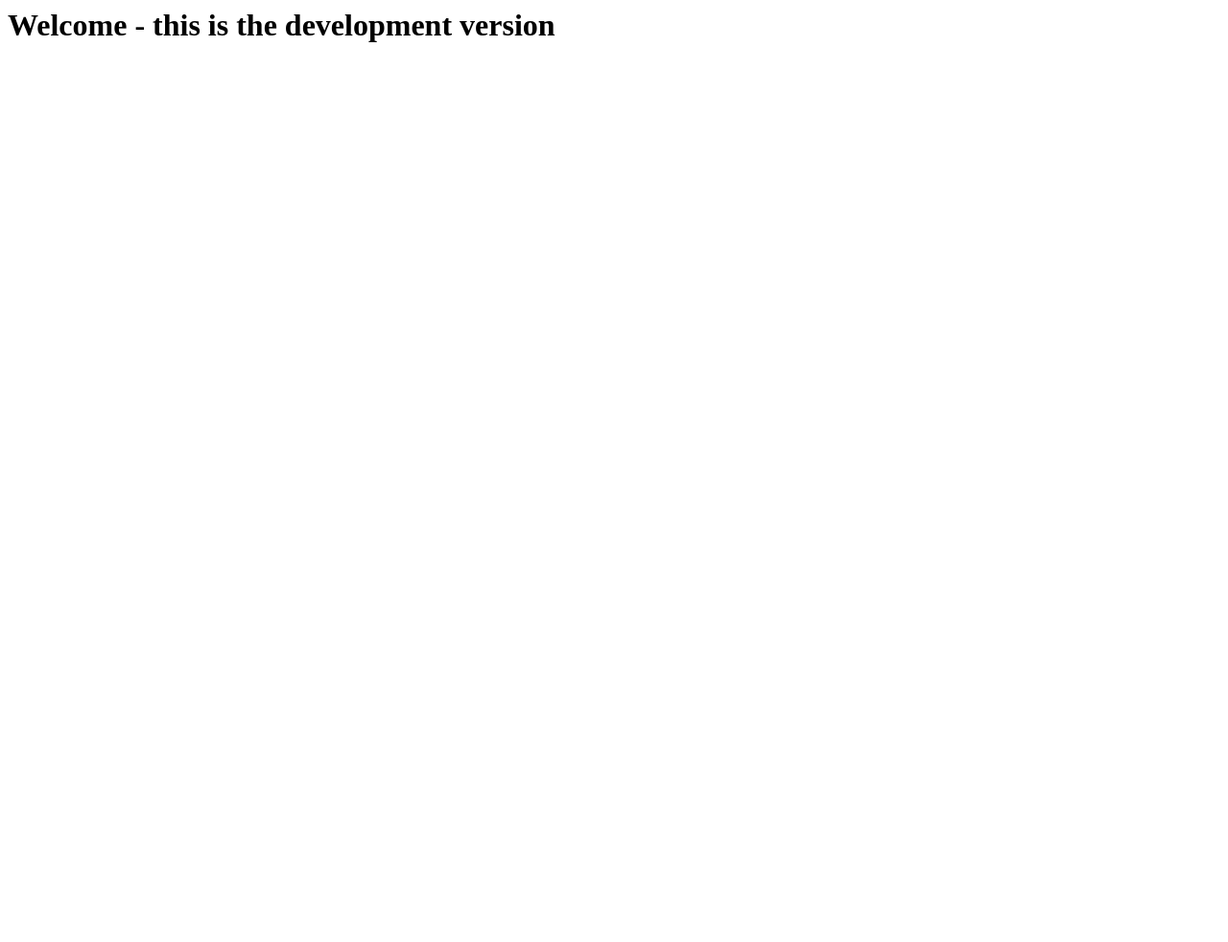
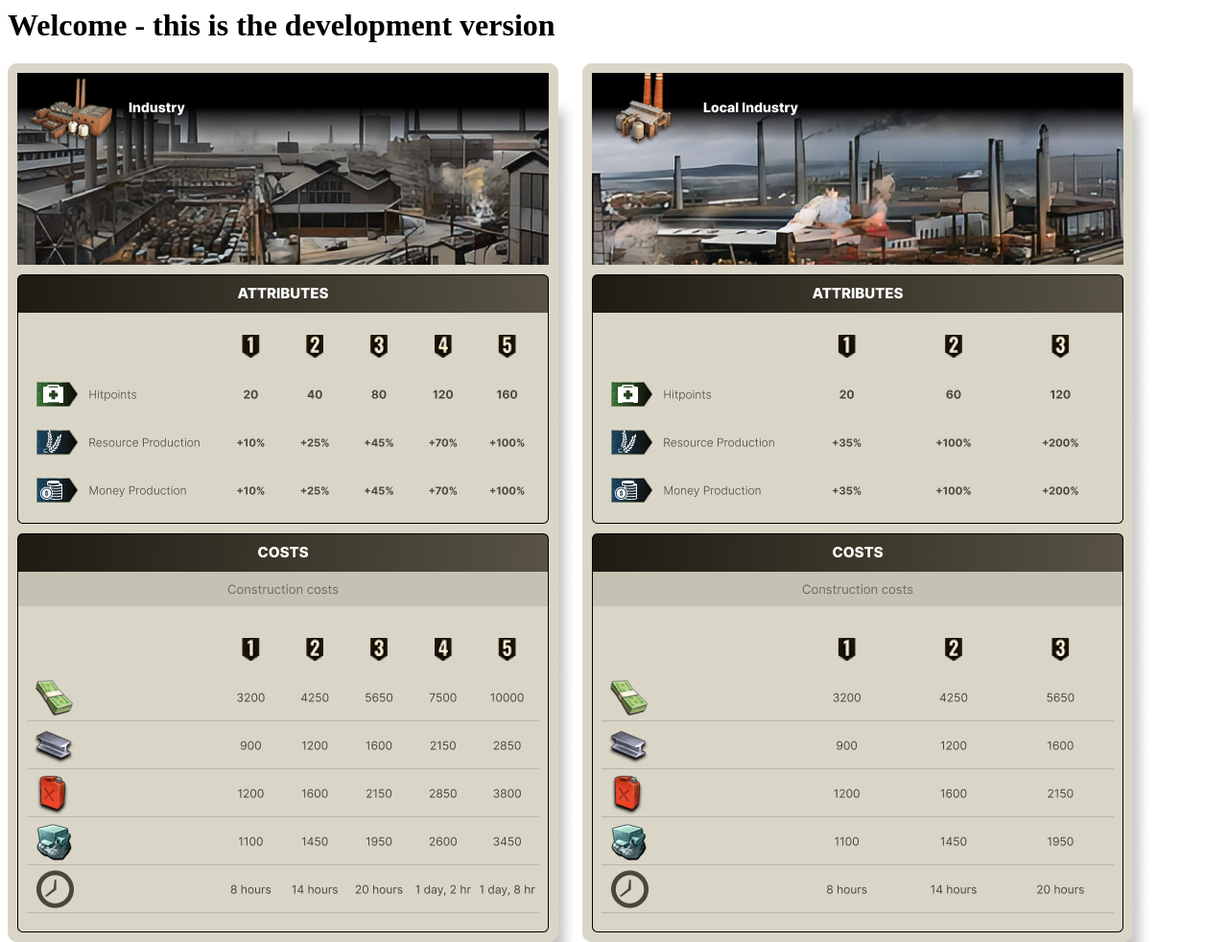
Before and after one commit to Shaunicator/CowHelper, a website: page index.html in a window 1280 px wide. Shown: the top 982 px of the page at 96% size. Before the commit the page ends 800 px from the top, so only its background shows below. Drawn offline with Linux system fonts and the light colour scheme.

Commit message:
Add images to index

```diff
--- a/index.html
+++ b/index.html
@@ -1 +1,3 @@
 <h1>Welcome - this is the development version</h1>
+<img src="./images/buildInfo-Industry.png">
+<img src="./images/buildInfo-localIndustry.png">
```
Also changed, not shown: images/buildInfo-Industry.png (added), images/buildInfo-localIndustry.png (added).
